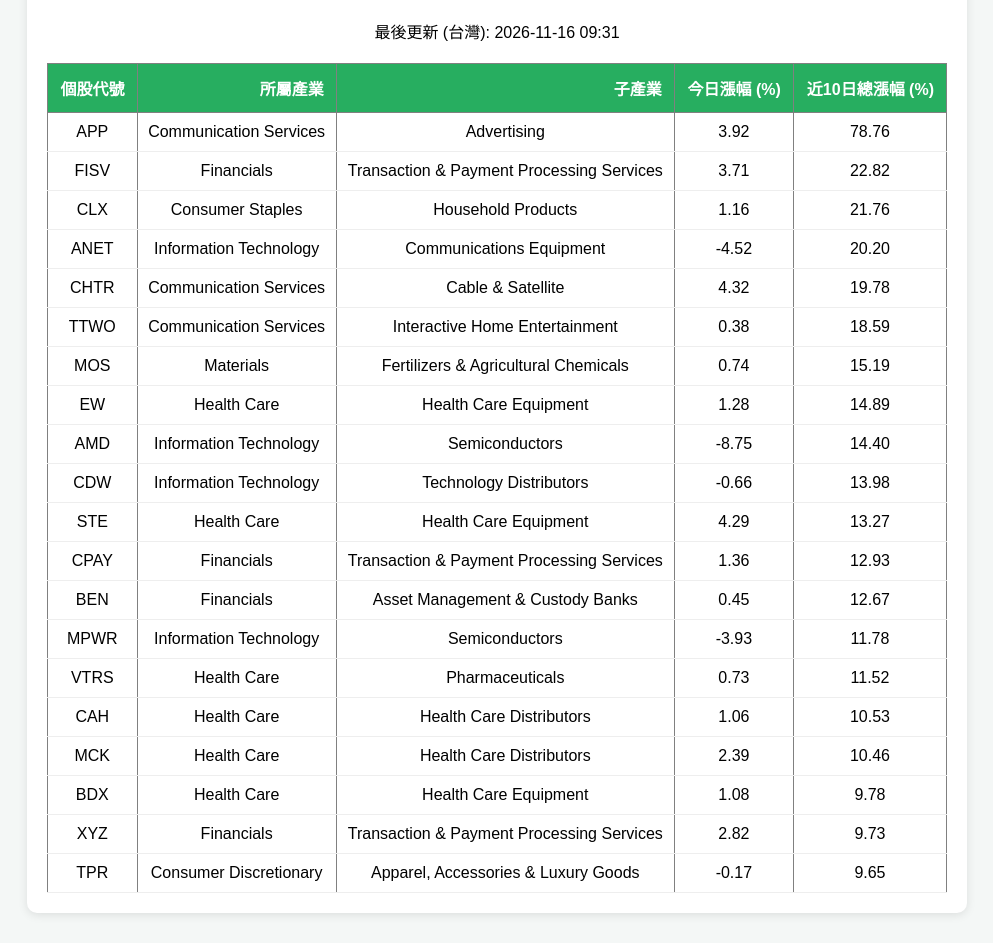
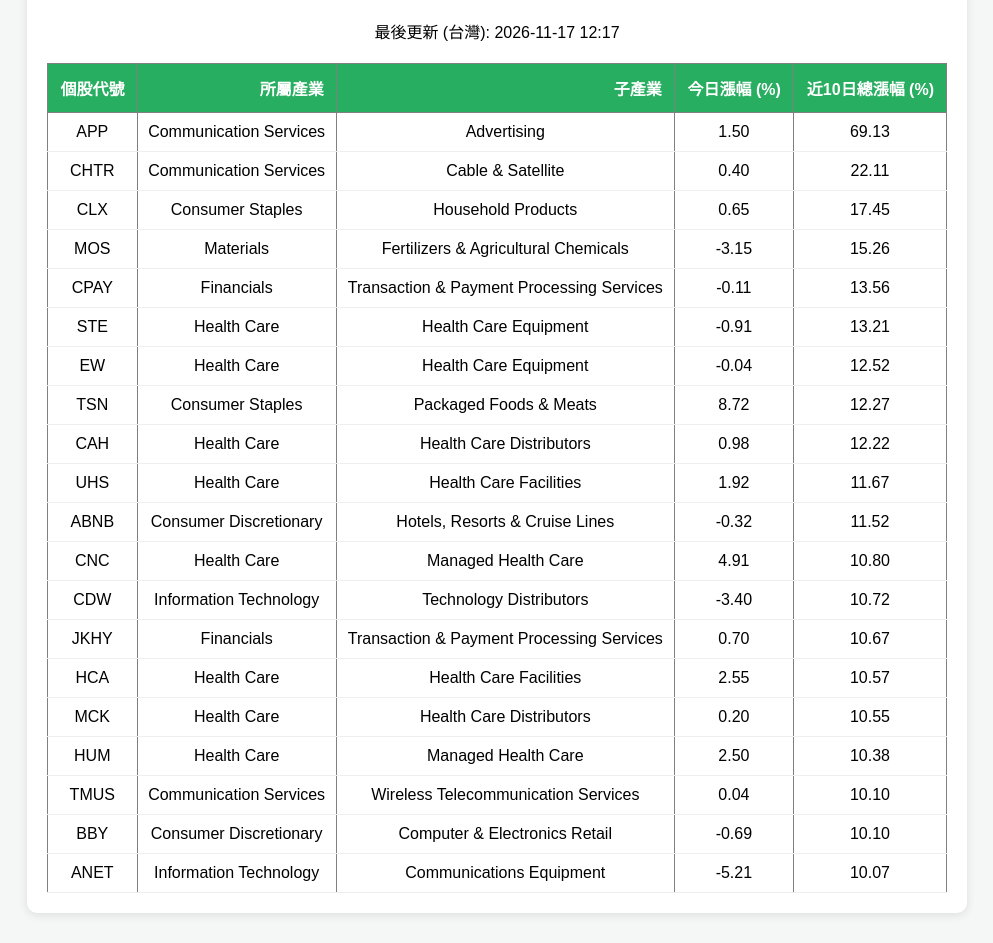
Before and after one commit to sa8712xyz-arch/My-Stock-Heatmap, a plain HTML site: page index.html in a window 1280 px wide. Shown: the part 120-1063 px from the top of the page, without its empty margins (143-1136 px from the left). Drawn offline with Linux system fonts and the light colour scheme.

Commit message:
Update table data

```diff
--- a/index.html
+++ b/index.html
@@ -17,7 +17,7 @@
     <body>
         <div class="container">
             <h1>S&P 500 前 20 強強勢股 (近 10 日)</h1>
-            <p style="text-align: center;">最後更新 (台灣): 2026-11-16 09:31</p>
+            <p style="text-align: center;">最後更新 (台灣): 2026-11-17 12:17</p>
             <table border="1" class="dataframe table table-striped">
   <thead>
     <tr style="text-align: right;">
@@ -33,141 +33,141 @@
       <td>APP</td>
       <td>Communication Services</td>
       <td>Advertising</td>
-      <td>3.92</td>
-      <td>78.76</td>
+      <td>1.50</td>
+      <td>69.13</td>
     </tr>
     <tr>
-      <td>FISV</td>
-      <td>Financials</td>
-      <td>Transaction &amp; Payment Processing Services</td>
-      <td>3.71</td>
-      <td>22.82</td>
+      <td>CHTR</td>
+      <td>Communication Services</td>
+      <td>Cable &amp; Satellite</td>
+      <td>0.40</td>
+      <td>22.11</td>
     </tr>
     <tr>
       <td>CLX</td>
       <td>Consumer Staples</td>
       <td>Household Products</td>
-      <td>1.16</td>
-      <td>21.76</td>
+      <td>0.65</td>
+      <td>17.45</td>
+    </tr>
+    <tr>
+      <td>MOS</td>
+      <td>Materials</td>
+      <td>Fertilizers &amp; Agricultural Chemicals</td>
+      <td>-3.15</td>
+      <td>15.26</td>
+    </tr>
+    <tr>
+      <td>CPAY</td>
+      <td>Financials</td>
+      <td>Transaction &amp; Payment Processing Services</td>
+      <td>-0.11</td>
+      <td>13.56</td>
+    </tr>
+    <tr>
+      <td>STE</td>
+      <td>Health Care</td>
+      <td>Health Care Equipment</td>
+      <td>-0.91</td>
+      <td>13.21</td>
+    </tr>
+    <tr>
+      <td>EW</td>
+      <td>Health Care</td>
+      <td>Health Care Equipment</td>
+      <td>-0.04</td>
+      <td>12.52</td>
+    </tr>
+    <tr>
+      <td>TSN</td>
+      <td>Consumer Staples</td>
+      <td>Packaged Foods &amp; Meats</td>
+      <td>8.72</td>
+      <td>12.27</td>
+    </tr>
+    <tr>
+      <td>CAH</td>
+      <td>Health Care</td>
+      <td>Health Care Distributors</td>
+      <td>0.98</td>
+      <td>12.22</td>
+    </tr>
+    <tr>
+      <td>UHS</td>
+      <td>Health Care</td>
+      <td>Health Care Facilities</td>
+      <td>1.92</td>
+      <td>11.67</td>
+    </tr>
+    <tr>
+      <td>ABNB</td>
+      <td>Consumer Discretionary</td>
+      <td>Hotels, Resorts &amp; Cruise Lines</td>
+      <td>-0.32</td>
+      <td>11.52</td>
+    </tr>
+    <tr>
+      <td>CNC</td>
+      <td>Health Care</td>
+      <td>Managed Health Care</td>
+      <td>4.91</td>
+      <td>10.80</td>
+    </tr>
+    <tr>
+      <td>CDW</td>
+      <td>Information Technology</td>
+      <td>Technology Distributors</td>
+      <td>-3.40</td>
+      <td>10.72</td>
+    </tr>
+    <tr>
+      <td>JKHY</td>
+      <td>Financials</td>
+      <td>Transaction &amp; Payment Processing Services</td>
+      <td>0.70</td>
+      <td>10.67</td>
+    </tr>
+    <tr>
+      <td>HCA</td>
+      <td>Health Care</td>
+      <td>Health Care Facilities</td>
+      <td>2.55</td>
+      <td>10.57</td>
+    </tr>
+    <tr>
+      <td>MCK</td>
+      <td>Health Care</td>
+      <td>Health Care Distributors</td>
+      <td>0.20</td>
+      <td>10.55</td>
+    </tr>
+    <tr>
+      <td>HUM</td>
+      <td>Health Care</td>
+      <td>Managed Health Care</td>
+      <td>2.50</td>
+      <td>10.38</td>
+    </tr>
+    <tr>
+      <td>TMUS</td>
+      <td>Communication Services</td>
+      <td>Wireless Telecommunication Services</td>
+      <td>0.04</td>
+      <td>10.10</td>
+    </tr>
+    <tr>
+      <td>BBY</td>
+      <td>Consumer Discretionary</td>
+      <td>Computer &amp; Electronics Retail</td>
+      <td>-0.69</td>
+      <td>10.10</td>
     </tr>
     <tr>
       <td>ANET</td>
       <td>Information Technology</td>
       <td>Communications Equipment</td>
-      <td>-4.52</td>
-      <td>20.20</td>
-    </tr>
-    <tr>
-      <td>CHTR</td>
-      <td>Communication Services</td>
-      <td>Cable &amp; Satellite</td>
-      <td>4.32</td>
-      <td>19.78</td>
-    </tr>
-    <tr>
-      <td>TTWO</td>
-      <td>Communication Services</td>
-      <td>Interactive Home Entertainment</td>
-      <td>0.38</td>
-      <td>18.59</td>
-    </tr>
-    <tr>
-      <td>MOS</td>
-      <td>Materials</td>
-      <td>Fertilizers &amp; Agricultural Chemicals</td>
-      <td>0.74</td>
-      <td>15.19</td>
-    </tr>
-    <tr>
-      <td>EW</td>
-      <td>Health Care</td>
-      <td>Health Care Equipment</td>
-      <td>1.28</td>
-      <td>14.89</td>
-    </tr>
-    <tr>
-      <td>AMD</td>
-      <td>Information Technology</td>
-      <td>Semiconductors</td>
-      <td>-8.75</td>
-      <td>14.40</td>
-    </tr>
-    <tr>
-      <td>CDW</td>
-      <td>Information Technology</td>
-      <td>Technology Distributors</td>
-      <td>-0.66</td>
-      <td>13.98</td>
-    </tr>
-    <tr>
-      <td>STE</td>
-      <td>Health Care</td>
-      <td>Health Care Equipment</td>
-      <td>4.29</td>
-      <td>13.27</td>
-    </tr>
-    <tr>
-      <td>CPAY</td>
-      <td>Financials</td>
-      <td>Transaction &amp; Payment Processing Services</td>
-      <td>1.36</td>
-      <td>12.93</td>
-    </tr>
-    <tr>
-      <td>BEN</td>
-      <td>Financials</td>
-      <td>Asset Management &amp; Custody Banks</td>
-      <td>0.45</td>
-      <td>12.67</td>
-    </tr>
-    <tr>
-      <td>MPWR</td>
-      <td>Information Technology</td>
-      <td>Semiconductors</td>
-      <td>-3.93</td>
-      <td>11.78</td>
-    </tr>
-    <tr>
-      <td>VTRS</td>
-      <td>Health Care</td>
-      <td>Pharmaceuticals</td>
-      <td>0.73</td>
-      <td>11.52</td>
-    </tr>
-    <tr>
-      <td>CAH</td>
-      <td>Health Care</td>
-      <td>Health Care Distributors</td>
-      <td>1.06</td>
-      <td>10.53</td>
-    </tr>
-    <tr>
-      <td>MCK</td>
-      <td>Health Care</td>
-      <td>Health Care Distributors</td>
-      <td>2.39</td>
-      <td>10.46</td>
-    </tr>
-    <tr>
-      <td>BDX</td>
-      <td>Health Care</td>
-      <td>Health Care Equipment</td>
-      <td>1.08</td>
-      <td>9.78</td>
-    </tr>
-    <tr>
-      <td>XYZ</td>
-      <td>Financials</td>
-      <td>Transaction &amp; Payment Processing Services</td>
-      <td>2.82</td>
-      <td>9.73</td>
-    </tr>
-    <tr>
-      <td>TPR</td>
-      <td>Consumer Discretionary</td>
-      <td>Apparel, Accessories &amp; Luxury Goods</td>
-      <td>-0.17</td>
-      <td>9.65</td>
+      <td>-5.21</td>
+      <td>10.07</td>
     </tr>
   </tbody>
 </table>
```
